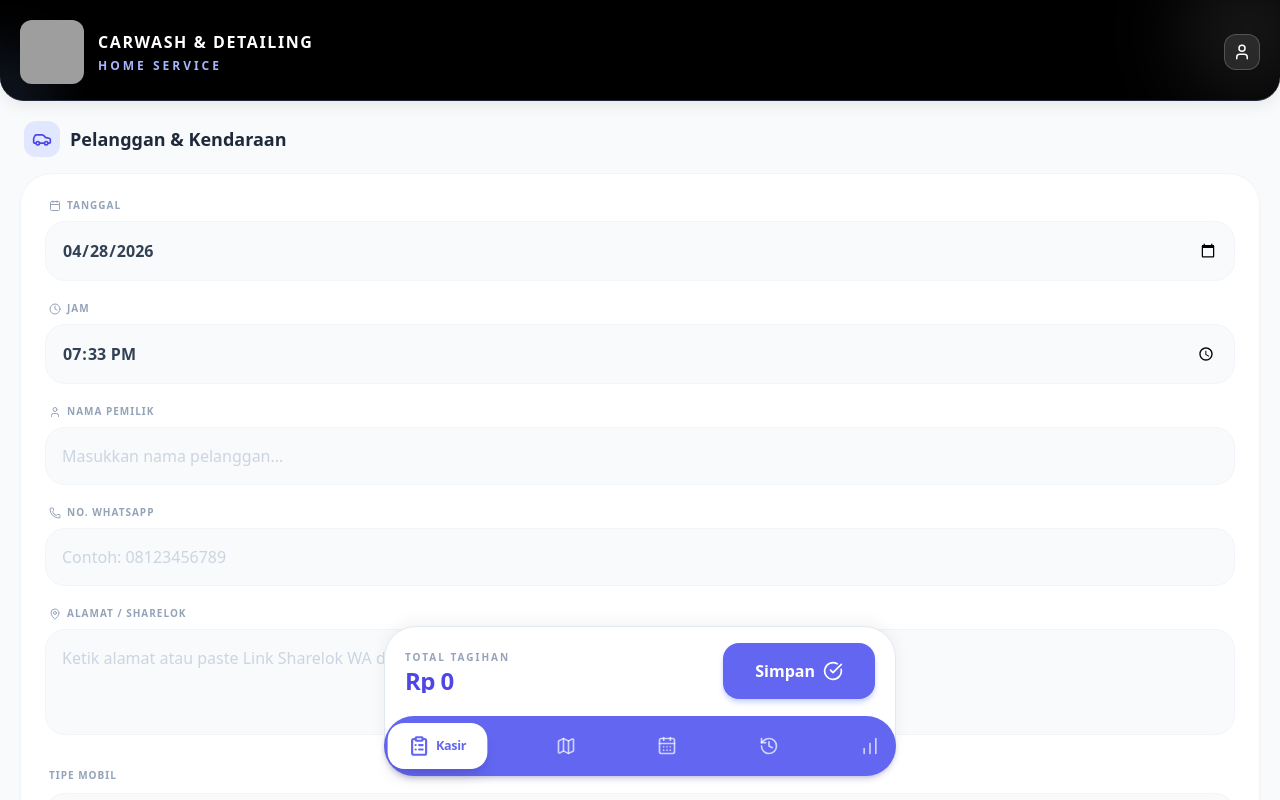
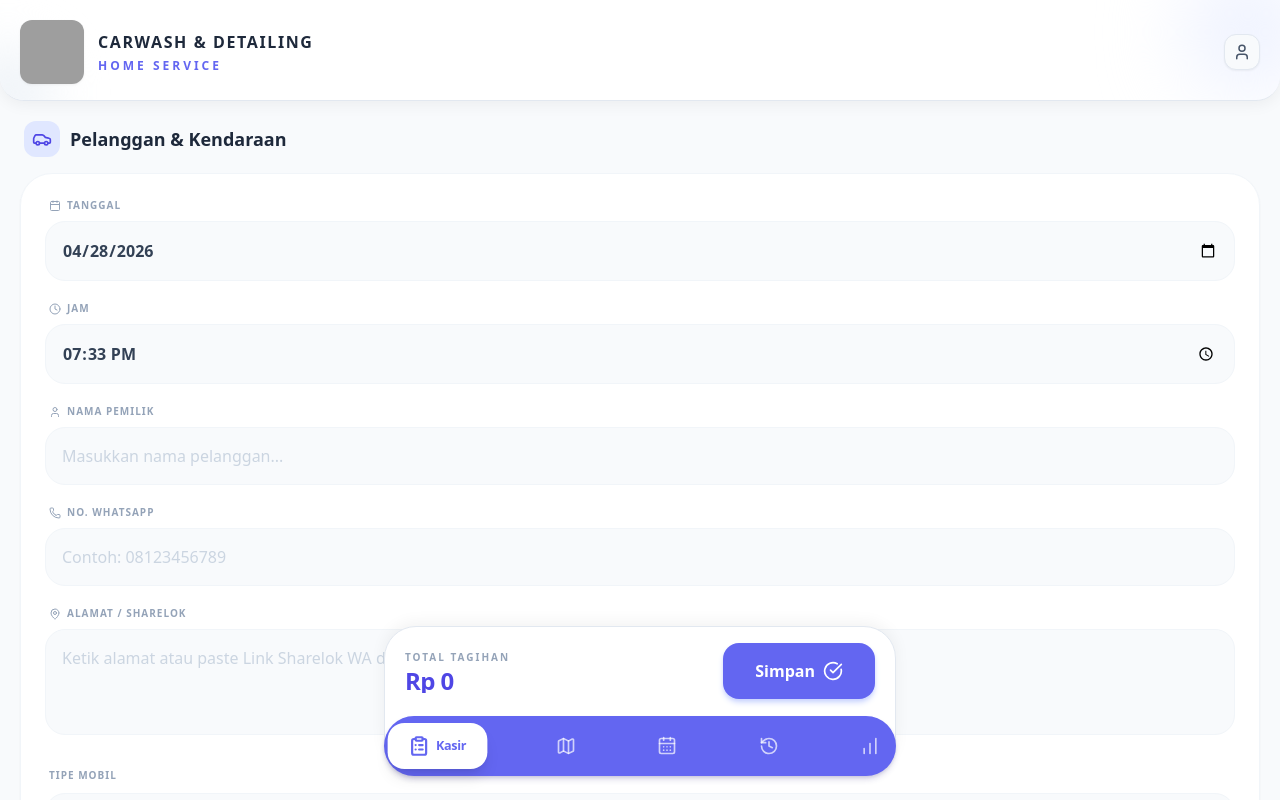
Before and after one commit to lukman040293-hue/CarwashApp, a React (Create React App) app: page / in a window 1280 px wide. Built offline with nearby package versions, Linux system fonts and the light colour scheme; grey boxes are pictures that could not be loaded.

Commit message:
Update App.js

```diff
--- a/src/App.js
+++ b/src/App.js
@@ -101,7 +101,7 @@ export default function App() {
   useEffect(() => {
     const metaThemeColor = document.querySelector("meta[name=theme-color]");
     if (metaThemeColor) {
-      metaThemeColor.setAttribute("content", "#000000");
+      metaThemeColor.setAttribute("content", "#ffffff");
     }
   }, []);
 
@@ -160,26 +160,26 @@ export default function App() {
       {/* HEADER SECTION */}
       {activeTab === 'kasir' && (
         <div className="shrink-0 z-10 w-full">
-          <div className="bg-black rounded-b-[1.5rem] px-5 pt-5 pb-4 flex flex-col justify-center shadow-[0_4px_15px_rgba(0,0,0,0.08)] border-b border-slate-800 text-white relative overflow-hidden">
-            <div className="absolute -right-8 -top-8 w-32 h-32 bg-white/10 rounded-full blur-2xl"></div>
-            <div className="absolute -left-10 -bottom-10 w-24 h-24 bg-slate-800/50 rounded-full blur-xl"></div>
+          <div className="bg-white rounded-b-[1.5rem] px-5 pt-5 pb-4 flex flex-col justify-center shadow-[0_4px_15px_rgba(0,0,0,0.05)] border-b border-slate-200 text-slate-800 relative overflow-hidden">
+            <div className="absolute -right-8 -top-8 w-32 h-32 bg-indigo-50 rounded-full blur-2xl"></div>
+            <div className="absolute -left-10 -bottom-10 w-24 h-24 bg-slate-100 rounded-full blur-xl"></div>
             <div className="flex justify-between items-center relative z-10">
               <div className="flex items-center gap-3.5">
                 <img
                   src={APP_LOGO}
                   alt="Logo Aplikasi"
-                  className="w-14 h-14 sm:w-16 sm:h-16 object-cover drop-shadow-xl shrink-0 rounded-xl"
+                  className="w-14 h-14 sm:w-16 sm:h-16 object-cover drop-shadow-sm shrink-0 rounded-xl"
                 />
                 <div className="flex flex-col justify-center">
-                  <h1 className="text-sm sm:text-base font-black tracking-[0.1em] text-white uppercase drop-shadow-md leading-tight">
+                  <h1 className="text-sm sm:text-base font-black tracking-[0.1em] text-slate-800 uppercase leading-tight">
                     {APP_NAME_LINE1}
                     {APP_NAME_LINE2 && <><br/>{APP_NAME_LINE2}</>}
                   </h1>
-                  <p className="text-[10px] sm:text-xs font-black tracking-[0.25em] text-indigo-300 mt-1 uppercase">{APP_SUBTITLE}</p>
+                  <p className="text-[10px] sm:text-xs font-black tracking-[0.25em] text-indigo-500 mt-1 uppercase">{APP_SUBTITLE}</p>
                 </div>
               </div>
-              <div className="bg-white/10 p-2 rounded-xl border border-white/20 backdrop-blur-md shadow-sm shrink-0 flex items-center gap-1.5">
-                <User size={18} className="text-white"/>
+              <div className="bg-slate-50 p-2 rounded-xl border border-slate-200 shadow-sm shrink-0 flex items-center gap-1.5">
+                <User size={18} className="text-slate-600"/>
               </div>
             </div>
           </div>
@@ -866,7 +866,7 @@ function RiwayatView({ orders, setOrders, formatRp, setActiveNota, showConfirm,
                     <h4 className="font-black text-slate-800 text-xl sm:text-2xl tracking-tight mb-1">{order.plate || '-'}</h4>
                     <p className="text-xs font-medium text-slate-500">{order.customerName || '-'} • {order.customerPhone || '-'}</p>
                   </div>
-                  <span className={`text-[10px] px-3 py-1.5 rounded-xl font-bold uppercase tracking-wider shrink-0 ${order.status === 'Lunas' ? 'bg-green-50 text-green-600' : 'bg-orange-50 text-orange-600'}`}>
+                  <span className={`text-[10px] px-3 py-1.5 rounded-xl font-bold uppercase tracking-wider shrink-0 ${order.status === 'Lunas' ? 'bg-green-50 text-green-600' : 'bg-amber-50 text-amber-600'}`}>
                     {order.status}
                   </span>
                 </div>
@@ -1051,13 +1051,13 @@ function LaporanView({ orders, formatRp, showAlert }) {
       </div>
 
       <div className="grid grid-cols-2 gap-4">
-        <div className="bg-orange-50 p-6 rounded-[2rem] border border-orange-100 flex flex-col justify-center">
+        <div className="bg-indigo-50 p-6 rounded-[2rem] border border-indigo-100 flex flex-col justify-center">
           <div className="flex items-center gap-2 mb-3">
-            <div className="p-1.5 bg-orange-200 rounded-full text-orange-600"><Clock size={16} /></div>
-            <p className="text-[10px] font-black text-orange-600 uppercase tracking-widest">Antrian</p>
+            <div className="p-1.5 bg-indigo-200 rounded-full text-indigo-600"><Clock size={16} /></div>
+            <p className="text-[10px] font-black text-indigo-600 uppercase tracking-widest">Antrian</p>
           </div>
-          <p className="text-4xl font-black text-orange-600">{monthPending.length}</p>
-          <p className="text-[10px] font-bold text-orange-400 mt-1 uppercase tracking-wider">Unit Diproses</p>
+          <p className="text-4xl font-black text-indigo-600">{monthPending.length}</p>
+          <p className="text-[10px] font-bold text-indigo-400 mt-1 uppercase tracking-wider">Unit Diproses</p>
         </div>
 
         <div className="bg-green-50 p-6 rounded-[2rem] border border-green-100 flex flex-col justify-center">
```
